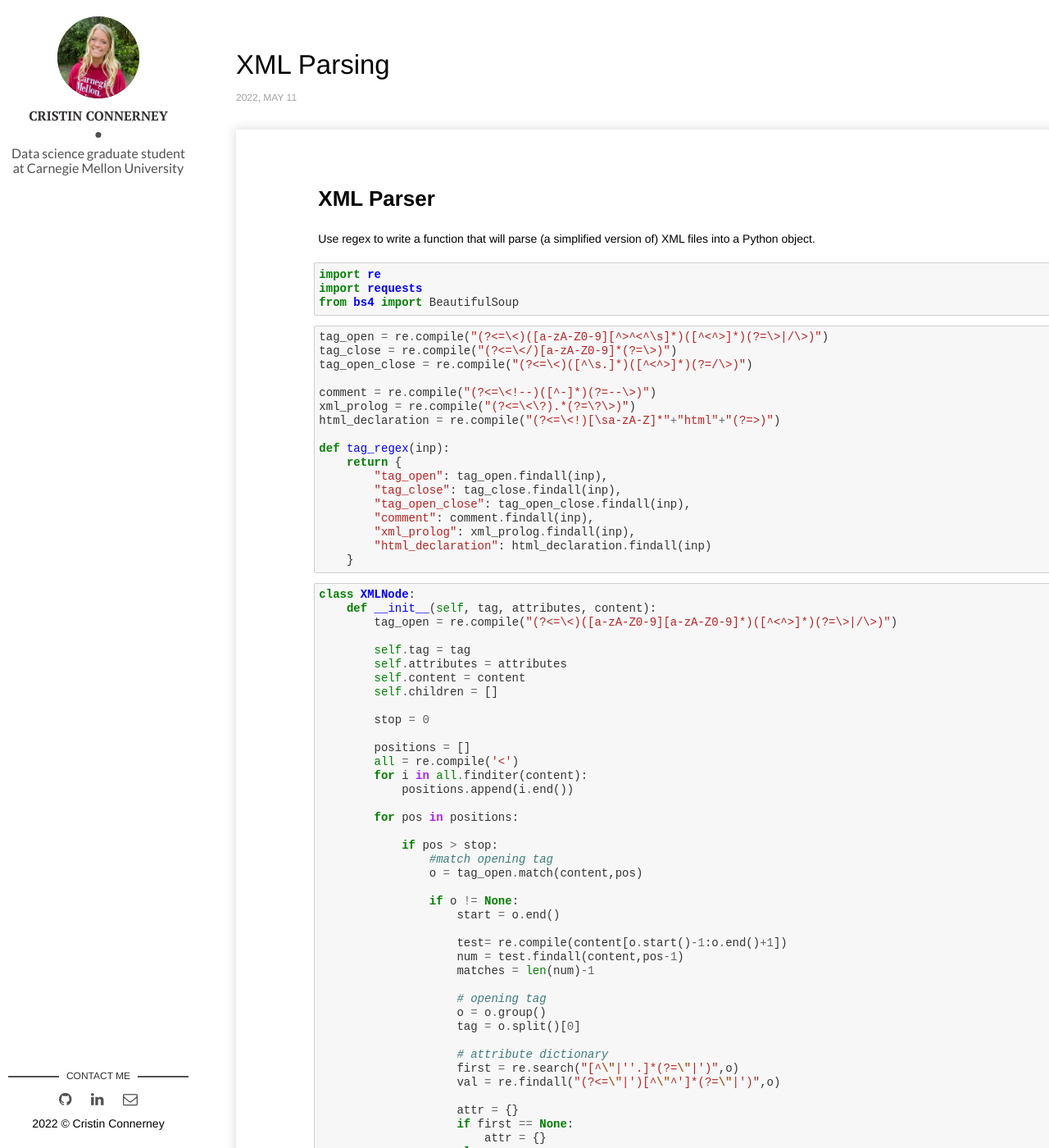
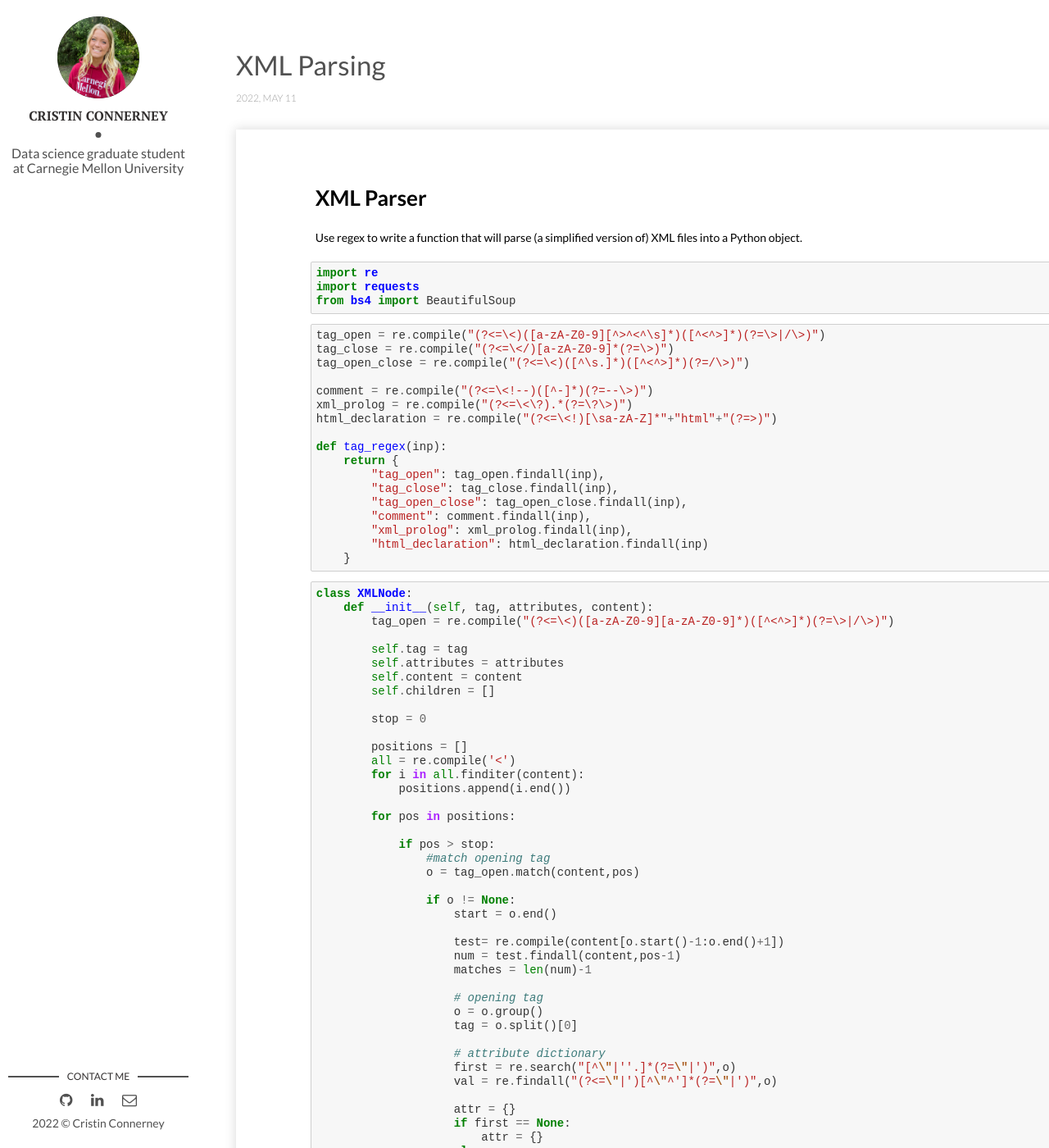
Before and after one commit to Cconnerney/cconnerney.github.io, a Jekyll site: the page built from _posts/2022-05-11-xml.markdown, in a window 1280 px wide and 1400 px high. Shown: the whole window at 82% size. Built offline with Jekyll 4.4.1, drawn with Linux system fonts in a browser that asks for light colours; nearby versions of some CDN libraries; library files that are not in the unit come from our copies; comment, search, counter and statistics services are not loaded.

Commit message:
Update main.css

```diff
--- a/assets/css/main.css
+++ b/assets/css/main.css
@@ -773,10 +773,10 @@
 }
 
 body {
-  font-family: 'Lato', sans-serif;
-  color: #515151;
+  font-family: 'Lato', sans-serif !important;
+  color: #515151 !important;
   background-color: #fbfbfb;
-  margin: 0;
+  margin: 0 !important;
   -webkit-font-smoothing: antialiased;
   -moz-osx-font-smoothing: grayscale;
 }
```
